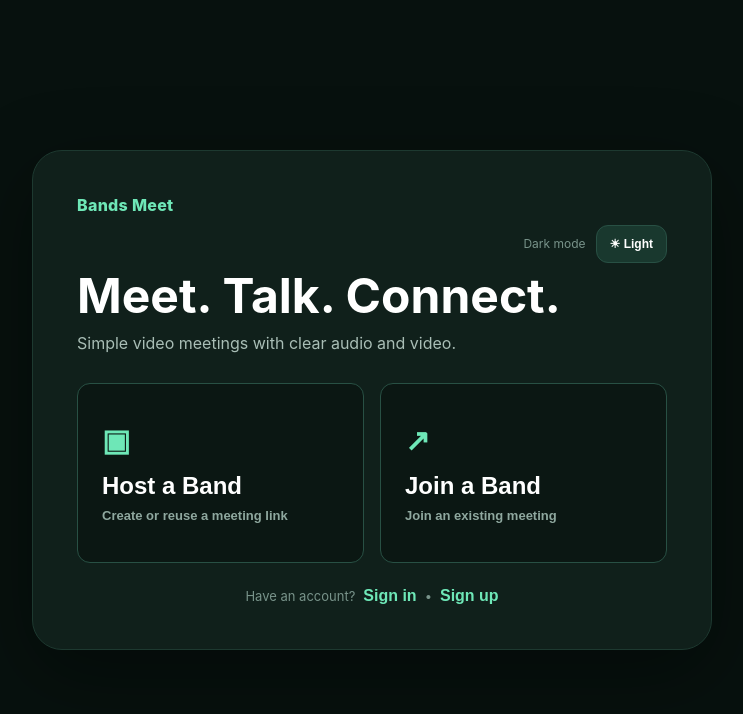
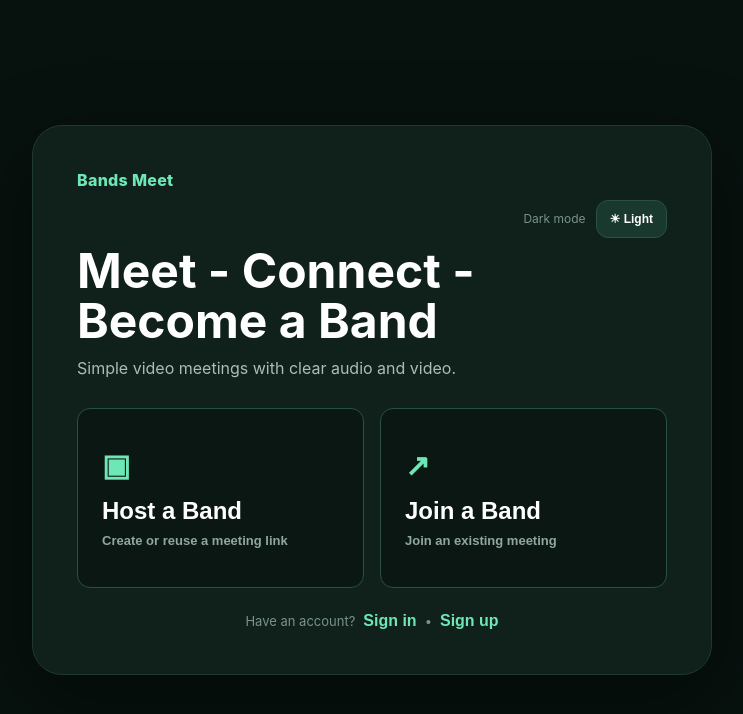
Before and after one commit to Phyn-Creative/Bands-Meet, a React (Vite) app: page / in a window 1280 px wide. Shown: the top 714 px of the page, without its empty margins (268-1011 px from the left). Built offline with nearby package versions, Linux system fonts and the light colour scheme.

Commit message:
Update homepage tagline

```diff
--- a/src/main.tsx
+++ b/src/main.tsx
@@ -243,7 +243,7 @@ function App(){
  if(reusablePath)return <main><section className="card"><div className="brand">Bands Meet</div><h1>Join meeting</h1><p>This is a reusable meeting link.</p><input value={name} onChange={e=>setName(e.target.value)} placeholder="Your name"/><button onClick={joinMeeting} disabled={busy}>{busy?"Joining…":"Join as guest"}</button>{error&&<div className="error">{error}</div>}</section></main>;
 
  return <main className={"home-shell theme-"+theme}><section className="home-card">
-  <div className="brand">Bands Meet</div><div className="home-theme-row"><span>{theme==="dark"?"Dark mode":"Light mode"}</span><button type="button" className="theme-switch" onClick={toggleTheme} aria-label="Toggle theme">{theme==="dark"?"☀ Light":"☾ Dark"}</button></div><h1>Meet. Talk. Connect.</h1><p>Simple video meetings with clear audio and video.</p>
+  <div className="brand">Bands Meet</div><div className="home-theme-row"><span>{theme==="dark"?"Dark mode":"Light mode"}</span><button type="button" className="theme-switch" onClick={toggleTheme} aria-label="Toggle theme">{theme==="dark"?"☀ Light":"☾ Dark"}</button></div><h1>Meet - Connect - Become a Band</h1><p>Simple video meetings with clear audio and video.</p>
   {!hostOpen&&!guestOpen&&<><div className="role-grid">
    <button className="role-card" onClick={()=>setHostOpen(true)}><span className="role-icon">▣</span><strong>Host a Band</strong><small>Create or reuse a meeting link</small></button>
    <button className="role-card" onClick={()=>setGuestOpen(true)}><span className="role-icon">↗</span><strong>Join a Band</strong><small>Join an existing meeting</small></button>
```
